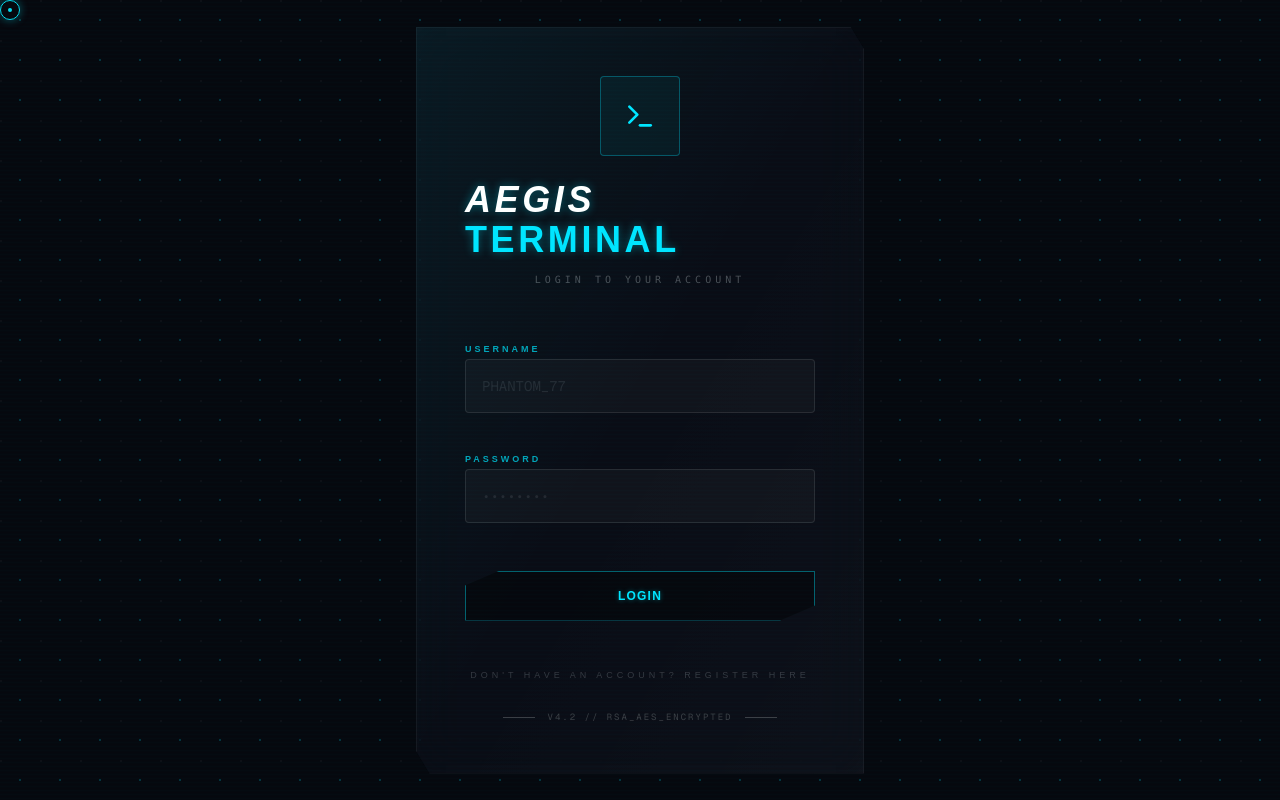
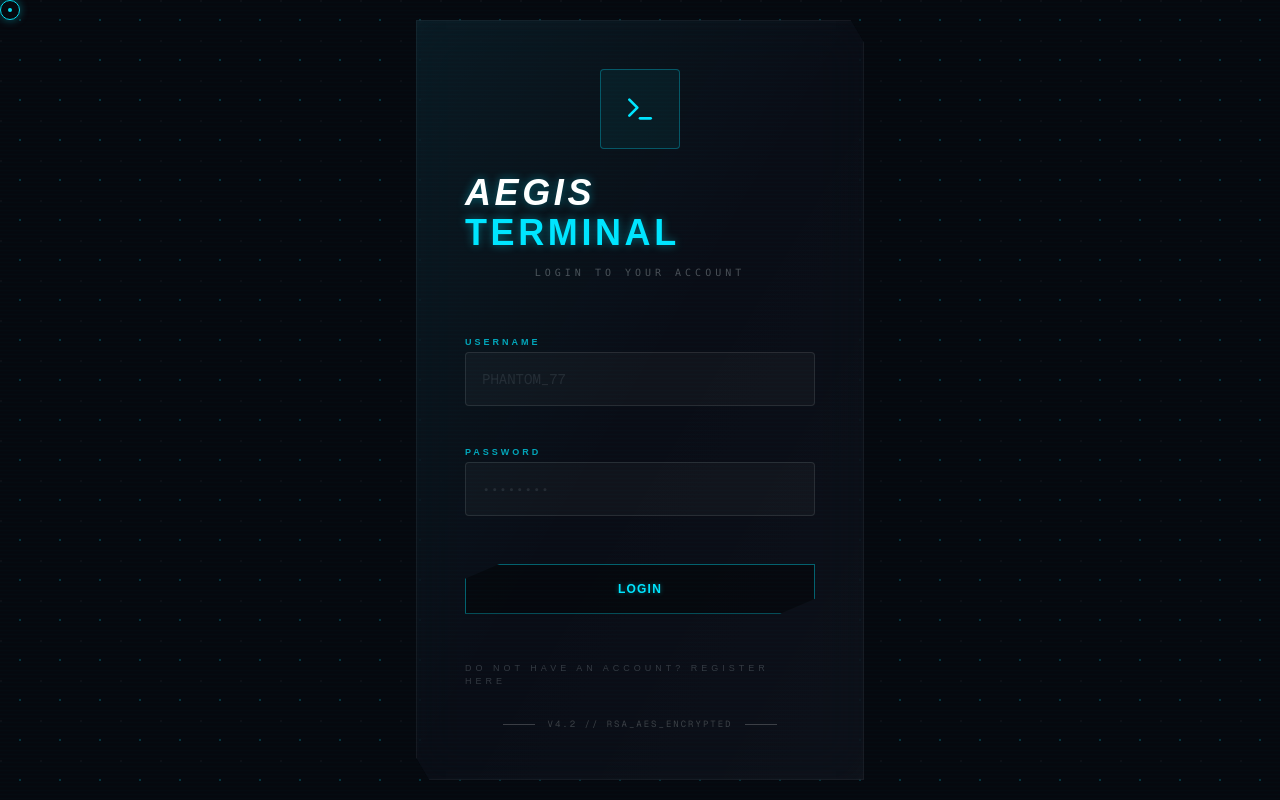
Before and after one commit to ygstudio-game/Code_Heist, a Next.js app in the folder frontend/: page /login in a window 1280 px wide. Built offline with nearby package versions, Linux system fonts and the light colour scheme; no server answers.

Commit message:
fix the lint error

```diff
--- a/frontend/app/login/page.tsx
+++ b/frontend/app/login/page.tsx
@@ -100,7 +100,7 @@ export default function LoginPage() {
 
         <div className="mt-12 flex flex-col items-center gap-6">
           <Link href="/register" className="text-[9px] text-text/20 hover:text-primary transition-colors uppercase tracking-[4px] border-b border-transparent hover:border-primary/40 pb-1">
-            Don't have an account? Register here
+            Do not have an account? Register here
           </Link>
           <div className="flex items-center gap-3 opacity-20">
             <div className="h-px w-8 bg-white"></div>
```
